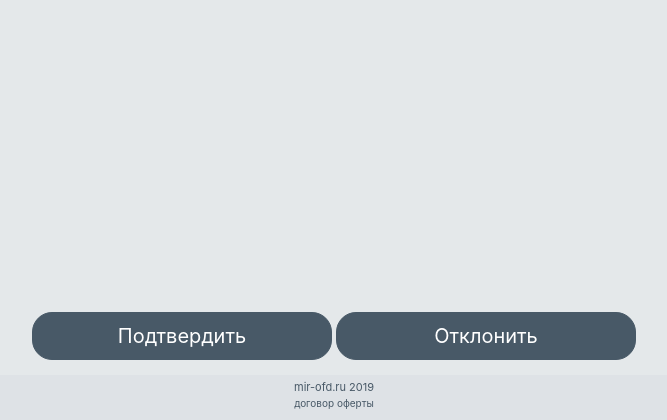
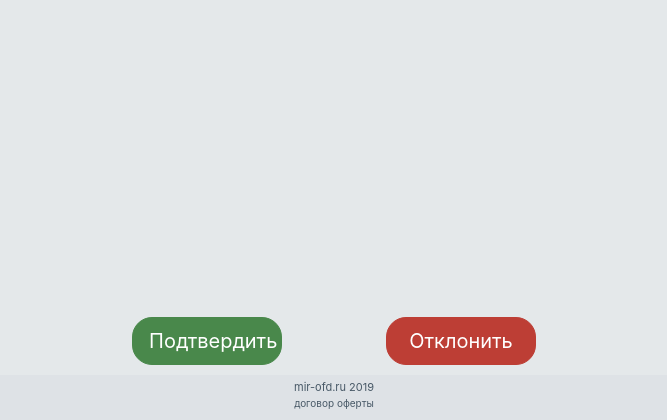
Before and after one commit to freak-js/ofd, a Django app: page /orders/ in a window 1280 px wide. Shown: the part 380-800 px from the top of the page, without its empty margins (306-973 px from the left). Run offline with Django 3.2, Linux system fonts and the light colour scheme; the visitor is signed in with stand-in values (Sample User, id 1); data that the repository does not hold is empty; some libraries are stand-ins or nearby versions.

Commit message:
Кнопки подтверждения/отклонения заказа, уменьшение высоты блока заказа

```diff
--- a/ofd_app/static/stylesheet.css
+++ b/ofd_app/static/stylesheet.css
@@ -207,7 +207,8 @@ body{
 .card_btn{
     width: 50px;
     background-color: #dee2e6;
-    color: #485967;
+	color: #485967;
+	padding: 0;
 }
 .card_btn:hover{
     color: #ffffff;
@@ -234,6 +235,7 @@ body{
 .comment_show_button{
 	width: 60px;
 	color: #426786;
+	padding: 0;
 }
 .comment_show_button:hover{
     color: #ffffff;
@@ -241,6 +243,31 @@ body{
 .comment_show_button:focus{
 	box-shadow: none;
 }
+.btn_to_complete_order{
+	width: 150px;
+	background-color: #49884b;
+	border-color: #49884b;
+	margin-top: 5px;
+	margin-right: 50px;
+	border-radius: 20px;
+}
+.btn_to_complete_order:hover{
+	background-color: #6c9d6e;
+	border-color: #6c9d6e;
+}
+.btn_to_reject_order{
+	width: 150px;
+	background-color: #bd3e35;
+	border-color: #bd3e35;
+	margin-top: 5px;
+	margin-left: 50px;
+	border-radius: 20px;
+}
+.btn_to_reject_order:hover{
+	background-color: #bc635d;
+	border-color: #bc635d;
+}
+
 /* ФОРМЫ */
 .registration_form{
 	width: 300px;
--- a/ofd_app/templates/ofd_app/orders.html
+++ b/ofd_app/templates/ofd_app/orders.html
@@ -105,6 +105,9 @@
                     </div>
                     {% endfor %}
                     <div class="row row_collapse_bottom">
+                        <div class="col-sm-4">
+                            <span>Итог:&nbsp&nbsp{{ order.total }}</span>
+                        </div>
                     </div>
                 </div>
             </div>
@@ -112,44 +115,9 @@
         {% endfor %}
         </form>
     </div>
-
-
-        <!--
-        <table class="table table-striped table-sm">
-            <thead>
-                <tr>
-                    <th scope="col"></th>
-                    <th scope="col">№</th>
-                    <th scope="col">Дата заказа</th>
-                    <th scope="col">Количество продуктов</th>
-                    <th scope="col">Итог</th>
-                    <th scope="col"></th>
-                </tr>
-            </thead>
-            <tbody>
-                {% for order in orders %}
-                <tr>
-                    <td>
-                        <a href="/order/{{order.id}}" class="fontawesome_link"><i class="fas fa-eye"></i></a>
-                    </td>
-                    <td>{{ order.order_num }}</td>
-                    <td>{{ order.adddate }}</td>
-                    <td>{{ order.cnt_products }}</td>
-                    <td>{{ order.total }}</td>
-                    <td>
-                        {% if perms.ofd_app.manage_order_status %}
-                        <input type="checkbox" class="form-check-input" name="order_ids" value="{{order.id}}" form="top_form">
-                        {% endif %}
-                    </td>
-                </tr>
-                {% endfor %}
-            </tbody>
-        </table>
-        -->
-    </div>
     <div>
-        <button type="submit" class="btn btn-lg btn-primary btn_registration_form" name="status" value="A" form="status">Подтвердить</button>
-        <button type="submit" class="btn btn-lg btn-primary btn_registration_form" name="status" value="R" form="status">Отклонить</button>
+        <button type="submit" class="btn btn-lg btn-primary btn_to_complete_order" name="status" value="A" form="status">Подтвердить</button>
+        <button type="submit" class="btn btn-lg btn-primary btn_to_reject_order" name="status" value="R" form="status">Отклонить</button>
     </div>
     {% include "ofd_app/footer.html" %}
 </body>
```
